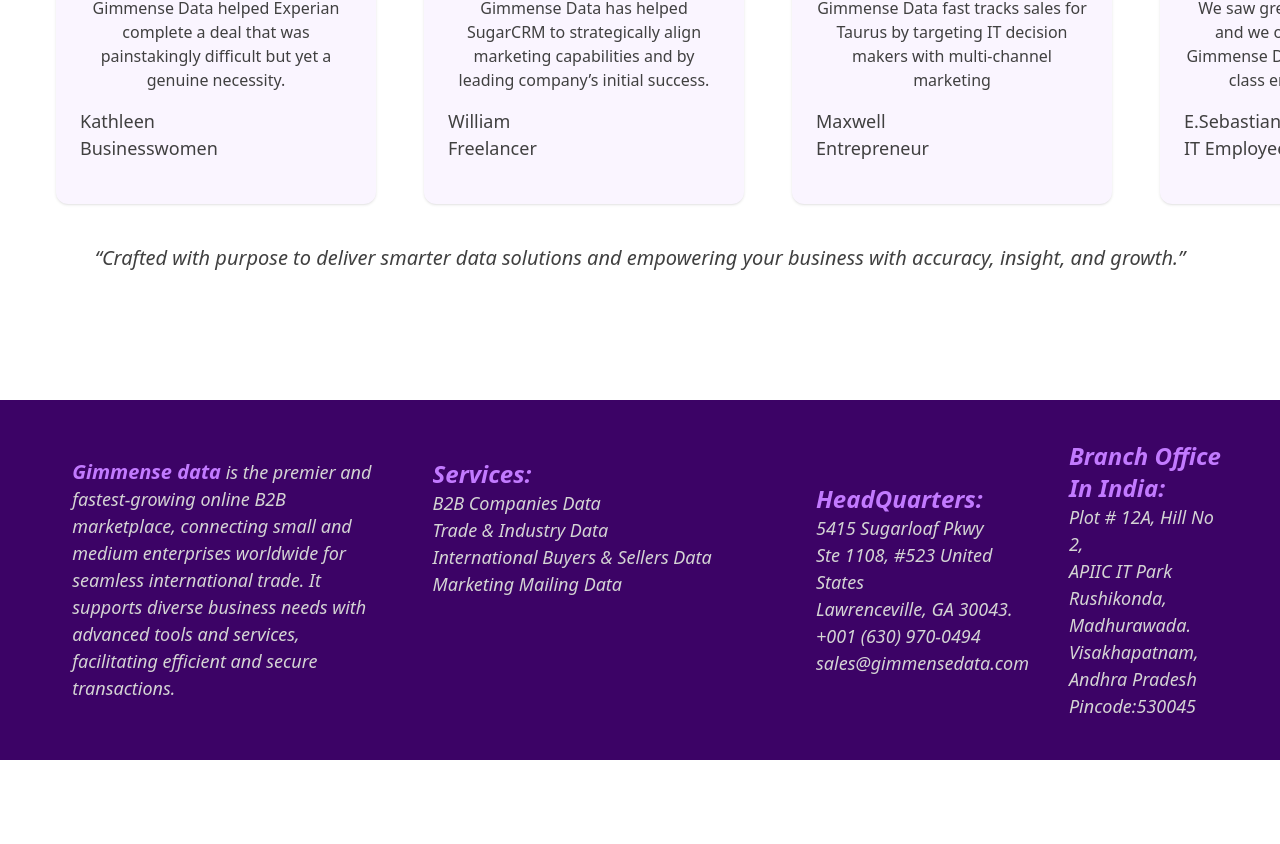
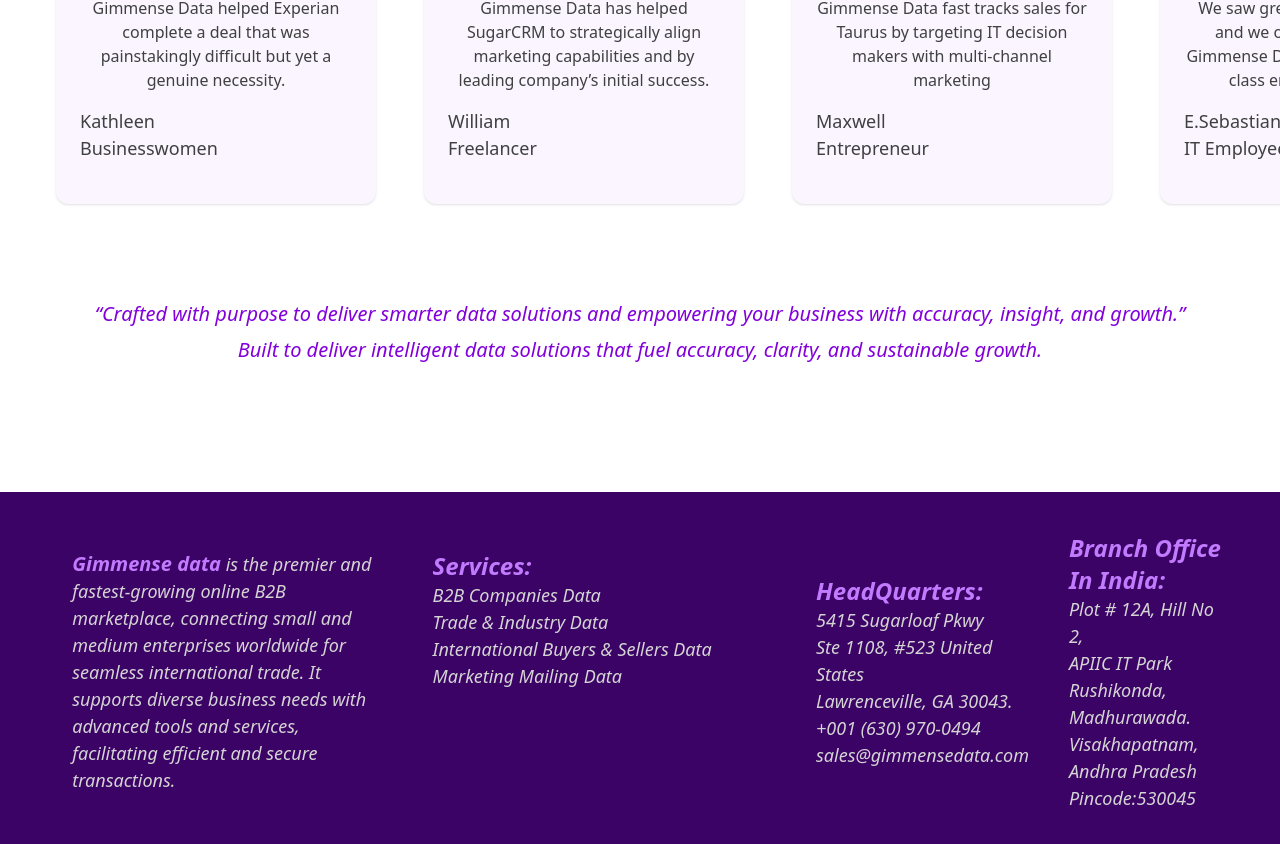
Before and after one commit to maheshperla1518/gimm, a website: page index.html in a window 1280 px wide. Shown: the part 2336-3180 px from the top of the page. Before the commit the page ends 3096 px from the top, so only its background shows below. Drawn offline with Linux system fonts and the light colour scheme.

Commit message:
'uppdatess'

```diff
--- a/index.html
+++ b/index.html
@@ -360,8 +360,9 @@
           </div>
         </div>
       </div>
-    <p class="text-center mt-2 text-neutral-700 text-xl italic">“Crafted with purpose to deliver smarter data solutions and empowering your business with accuracy, insight, and growth.”</p>
-    </section>
+    <p class="text-center mt-22 text-purple-700 text-xl italic">“Crafted with purpose to deliver smarter data solutions and empowering your business with accuracy, insight, and growth.”</p>
+    <p class="text-center mt-2 text-purple-700 text-xl italic">Built to deliver intelligent data solutions that fuel accuracy, clarity, and sustainable growth.</p>
+  </section>
 
     <footer>
       <div class="bg-purple-950 h-90 w-full flex items-center justify-between">
```
Also changed, not shown: Src/output.css.
